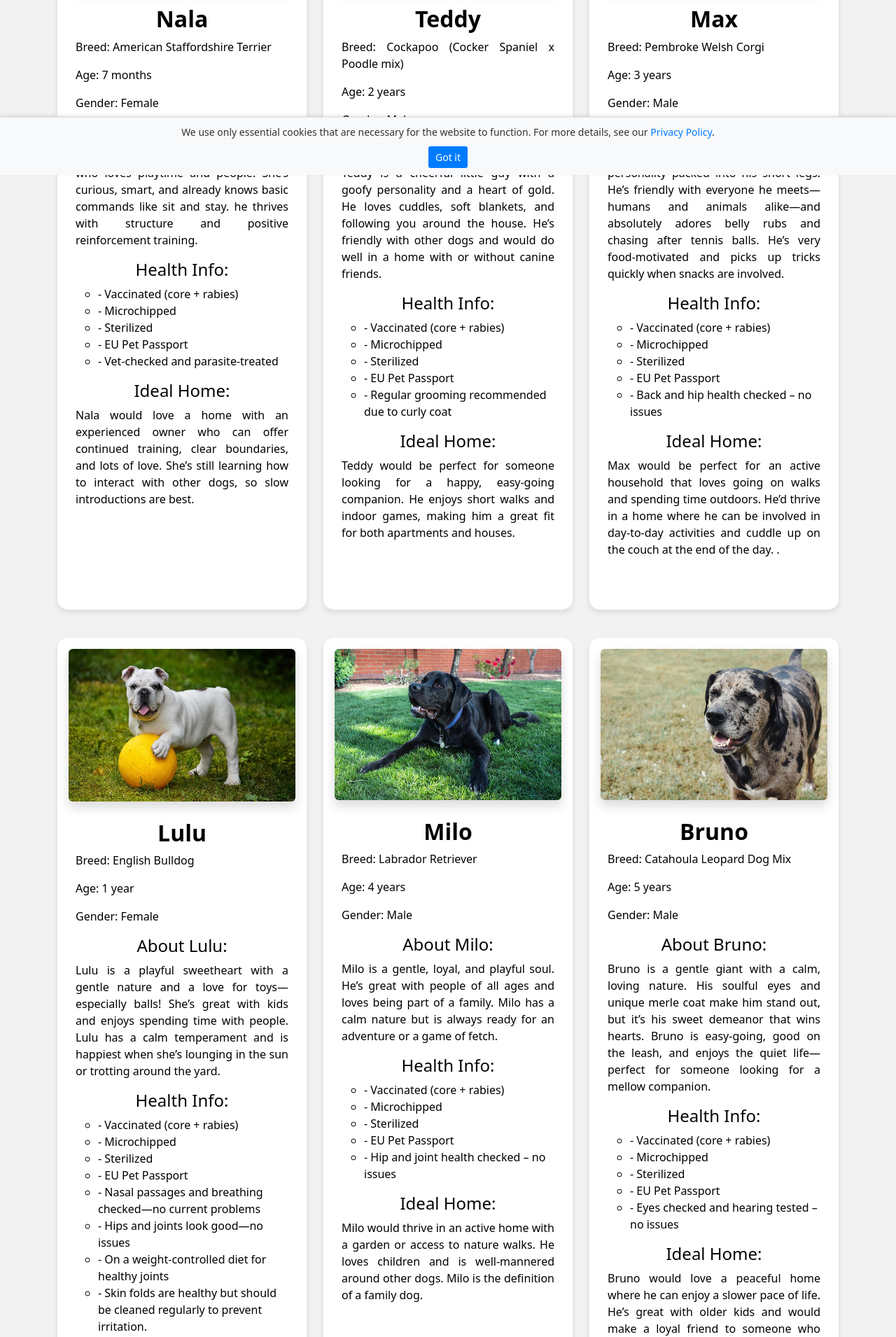
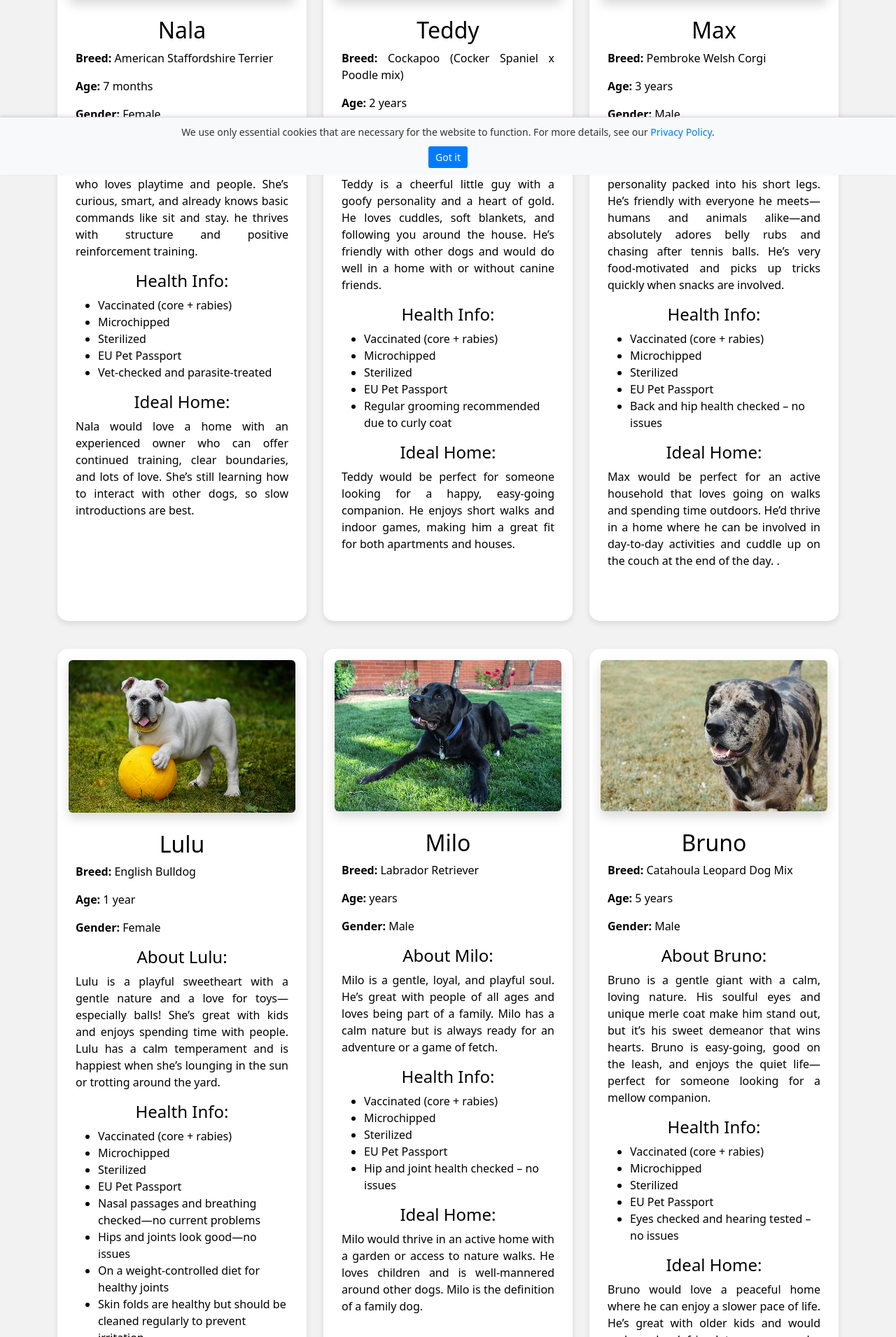
Before and after one commit to kristakorento/animal-rescue-adoption-website, a React (Vite) app: page /dog-profiles in a window 1280 px wide. Shown: the part 550-2460 px from the top of the page at 70% size. Built offline with nearby package versions, Linux system fonts and the light colour scheme.

Commit message:
Kristan sivujen padding korjaultu.

```diff
--- a/src/Nettisivujen_Koodit/DogProfiles.jsx
+++ b/src/Nettisivujen_Koodit/DogProfiles.jsx
@@ -12,9 +12,9 @@ import sekarotu from '../assets/images/sekarotu.jpg'
 function DogProfiles() {
   return (
     <div>
-      <div className="bg-color-yellow py-4">
+      <div className="bg-color-yellow py-4 p-5">
         <Container className="gx-5 gy-5">
-          <h1 className="text-center mb-4">Dogs</h1>
+          <h1 className="text-center mb-4 pb-3">Dogs</h1>
           <p className="text-center mb-5 yellow-text">
             Every dog at Hope Tails Rescue has a unique story and is looking for a loving forever home.
             Browse their profiles to learn more about their personalities, needs,
@@ -34,9 +34,9 @@ function DogProfiles() {
 
               <div className="text-container ">
                 <h2 className="mt-3 nimi-otsikko">Nala</h2>
-                <p className='normi-teskti'>Breed: American Staffordshire Terrier</p>
-                <p className='normi-teskti'>Age: 7 months</p>
-                <p className='normi-teskti'>Gender: Female </p>
+                <p className='normi-teskti'><b>Breed:</b> American Staffordshire Terrier</p>
+                <p className='normi-teskti'> <b>Age:</b>  7 months</p>
+                <p className='normi-teskti'> <b>Gender:</b> Female </p>
                 <h3 className='ala-otsikko'>About Nala:</h3>
                 <p className='normi-teskti'>Nala is a sweet and active young pup who loves playtime and people.
                   She’s curious, smart, and already knows basic commands like sit and stay.
@@ -45,11 +45,11 @@ function DogProfiles() {
 
                 <h3 className='ala-otsikko'>Health Info:</h3>
                 <ul>
-                  <li>- Vaccinated (core + rabies)</li>
-                  <li>- Microchipped</li>
-                  <li>- Sterilized</li>
-                  <li>- EU Pet Passport</li>
-                  <li>- Vet-checked and parasite-treated</li>
+                  <li>Vaccinated (core + rabies)</li>
+                  <li>Microchipped</li>
+                  <li>Sterilized</li>
+                  <li>EU Pet Passport</li>
+                  <li>Vet-checked and parasite-treated</li>
                 </ul>
 
                 <h3 className='ala-otsikko'>Ideal Home:</h3>
@@ -68,9 +68,9 @@ function DogProfiles() {
 
               <div className="text-container">
                 <h2 className="mt-3 nimi-otsikko">Teddy</h2>
-                <p className='normi-teskti'>Breed: Cockapoo (Cocker Spaniel x Poodle mix)</p>
-                <p className='normi-teskti'>Age: 2 years</p>
-                <p className='normi-teskti'>Gender: Male</p>
+                <p className='normi-teskti'> <b>Breed:</b> Cockapoo (Cocker Spaniel x Poodle mix)</p>
+                <p className='normi-teskti'> <b>Age:</b> 2 years</p>
+                <p className='normi-teskti'> <b>Gender:</b> Male</p>
                 <h3 className='ala-otsikko'>About Teddy:</h3>
                 <p className='normi-teskti'>Teddy is a cheerful little guy with a goofy personality and a heart of gold. He loves cuddles,
                   soft blankets, and following you around the house. He’s friendly with other dogs and would do well in a
@@ -79,11 +79,11 @@ function DogProfiles() {
 
                 <h3 className='ala-otsikko'>Health Info:</h3>
                 <ul>
-                  <li>- Vaccinated (core + rabies)</li>
-                  <li>- Microchipped</li>
-                  <li>- Sterilized</li>
-                  <li>- EU Pet Passport</li>
-                  <li>- Regular grooming recommended due to curly coat </li>
+                  <li>Vaccinated (core + rabies)</li>
+                  <li>Microchipped</li>
+                  <li>Sterilized</li>
+                  <li>EU Pet Passport</li>
+                  <li>Regular grooming recommended due to curly coat</li>
                 </ul>
 
                 <h3 className='ala-otsikko'>Ideal Home:</h3>
@@ -102,9 +102,9 @@ function DogProfiles() {
 
               <div className="text-container">
                 <h2 className="mt-3 nimi-otsikko">Max</h2>
-                <p className='normi-teskti'>Breed: Pembroke Welsh Corgi</p>
-                <p className='normi-teskti'>Age: 3 years</p>
-                <p className='normi-teskti'>Gender: Male</p>
+                <p className='normi-teskti'> <b>Breed:</b> Pembroke Welsh Corgi</p>
+                <p className='normi-teskti'> <b>Age:</b> 3 years</p>
+                <p className='normi-teskti'> <b>Gender:</b> Male</p>
                 <h3 className='ala-otsikko'>About Max:</h3>
                 <p className='normi-teskti'>Max is a cheerful little guy with a big personality packed into his short legs.
                   He’s friendly with everyone he meets—humans and animals alike—and absolutely adores belly rubs and
@@ -113,11 +113,11 @@ function DogProfiles() {
 
                 <h3 className='ala-otsikko'>Health Info:</h3>
                 <ul>
-                  <li>- Vaccinated (core + rabies)</li>
-                  <li>- Microchipped</li>
-                  <li>- Sterilized</li>
-                  <li>- EU Pet Passport</li>
-                  <li>- Back and hip health checked – no issues </li>
+                  <li>Vaccinated (core + rabies)</li>
+                  <li>Microchipped</li>
+                  <li>Sterilized</li>
+                  <li>EU Pet Passport</li>
+                  <li>Back and hip health checked – no issues </li>
                 </ul>
 
                 <h3 className='ala-otsikko'>Ideal Home:</h3>
@@ -136,9 +136,9 @@ function DogProfiles() {
 
               <div className="text-container">
                 <h2 className="mt-3 nimi-otsikko">Lulu</h2>
-                <p className='normi-teskti'>Breed: English Bulldog</p>
-                <p className='normi-teskti'>Age: 1 year</p>
-                <p className='normi-teskti'>Gender: Female</p>
+                <p className='normi-teskti'> <b>Breed:</b> English Bulldog</p>
+                <p className='normi-teskti'> <b>Age:</b> 1 year</p>
+                <p className='normi-teskti'> <b>Gender:</b> Female</p>
                 <h3 className='ala-otsikko'>About Lulu:</h3>
                 <p className='normi-teskti'>
                 Lulu is a playful sweetheart with a gentle nature and a love for toys—especially balls!
@@ -148,14 +148,14 @@ function DogProfiles() {
 
                 <h3 className='ala-otsikko'>Health Info:</h3>
                 <ul>
-                  <li>- Vaccinated (core + rabies)</li>
-                  <li>- Microchipped</li>
-                  <li>- Sterilized</li>
-                  <li>- EU Pet Passport</li>
-                  <li>- Nasal passages and breathing checked—no current problems</li>
-                  <li>- Hips and joints look good—no issues</li>
-                  <li>- On a weight-controlled diet for healthy joints</li>
-                  <li>- Skin folds are healthy but should be cleaned regularly to prevent irritation.</li>
+                  <li>Vaccinated (core + rabies)</li>
+                  <li>Microchipped</li>
+                  <li>Sterilized</li>
+                  <li>EU Pet Passport</li>
+                  <li>Nasal passages and breathing checked—no current problems</li>
+                  <li>Hips and joints look good—no issues</li>
+                  <li>On a weight-controlled diet for healthy joints</li>
+                  <li>Skin folds are healthy but should be cleaned regularly to prevent irritation.</li>
                 </ul>
 
                 <h3 className='ala-otsikko'>Ideal Home:</h3>
@@ -174,9 +174,9 @@ function DogProfiles() {
 
               <div className="text-container">
                 <h2 className="mt-3 nimi-otsikko">Milo</h2>
-                <p className='normi-teskti'>Breed: Labrador Retriever</p>
-                <p className='normi-teskti'>Age: 4 years</p>
-                <p className='normi-teskti'>Gender: Male</p>
+                <p className='normi-teskti'> <b>Breed:</b> Labrador Retriever</p>
+                <p className='normi-teskti'> <b>Age:</b> years</p>
+                <p className='normi-teskti'> <b>Gender:</b> Male</p>
                 <h3 className='ala-otsikko'>About Milo:</h3>
                 <p className='normi-teskti'>
                 Milo is a gentle, loyal, and playful soul. He’s great with people of all ages and loves being part of a family.
@@ -185,11 +185,11 @@ function DogProfiles() {
 
                 <h3 className='ala-otsikko'>Health Info:</h3>
                 <ul>
-                  <li>- Vaccinated (core + rabies)</li>
-                  <li>- Microchipped</li>
-                  <li>- Sterilized</li>
-                  <li>- EU Pet Passport</li>
-                  <li>- Hip and joint health checked – no issues</li>
+                  <li>Vaccinated (core + rabies)</li>
+                  <li>Microchipped</li>
+                  <li>Sterilized</li>
+                  <li>EU Pet Passport</li>
+                  <li>Hip and joint health checked – no issues</li>
                 </ul>
 
                 <h3 className='ala-otsikko'>Ideal Home:</h3>
@@ -208,9 +208,9 @@ function DogProfiles() {
 
               <div className="text-container">
                 <h2 className="mt-3 nimi-otsikko">Bruno</h2>
-                <p className='normi-teskti'>Breed: Catahoula Leopard Dog Mix</p>
-                <p className='normi-teskti'>Age: 5 years</p>
-                <p className='normi-teskti'>Gender: Male</p>
+                <p className='normi-teskti'> <b>Breed:</b> Catahoula Leopard Dog Mix</p>
+                <p className='normi-teskti'> <b>Age:</b> 5 years</p>
+                <p className='normi-teskti'> <b>Gender:</b> Male</p>
                 <h3 className='ala-otsikko'>About Bruno:</h3>
                 <p className='normi-teskti'>
                 Bruno is a gentle giant with a calm, loving nature. His soulful eyes and unique merle coat make him stand out,
@@ -220,11 +220,11 @@ function DogProfiles() {
 
                 <h3 className='ala-otsikko'>Health Info:</h3>
                 <ul>
-                  <li>- Vaccinated (core + rabies)</li>
-                  <li>- Microchipped</li>
-                  <li>- Sterilized</li>
-                  <li>- EU Pet Passport</li>
-                  <li>- Eyes checked and hearing tested – no issues</li>
+                  <li>Vaccinated (core + rabies)</li>
+                  <li>Microchipped</li>
+                  <li>Sterilized</li>
+                  <li>EU Pet Passport</li>
+                  <li>Eyes checked and hearing tested – no issues</li>
                 </ul>
 
                 <h3 className='ala-otsikko'>Ideal Home:</h3>
@@ -245,9 +245,9 @@ function DogProfiles() {
 
               <div className="text-container">
                 <h2 className="mt-3 nimi-otsikko">Nova</h2>
-                <p className='normi-teskti'>Breed: Golden Retriever Mix</p>
-                <p className='normi-teskti'>Age: 9 months</p>
-                <p className='normi-teskti'>Gender: Female</p>
+                <p className='normi-teskti'> <b>Breed:</b> Golden Retriever Mix</p>
+                <p className='normi-teskti'> <b>Age:</b> 9 months</p>
+                <p className='normi-teskti'> <b>Gender:</b> Female</p>
                 <h3 className='ala-otsikko'>About Nova:</h3>
                 <p className='normi-teskti'>
                 Nova is a gentle and curious young pup with a soft heart and a sweet temperament.
@@ -258,12 +258,12 @@ function DogProfiles() {
 
                 <h3 className='ala-otsikko'>Health Info:</h3>
                 <ul>
-                  <li>- Vaccinated (core + rabies)</li>
-                  <li>- Microchipped</li>
-                  <li>- Sterilized</li>
-                  <li>- EU Pet Passport</li>
-                  <li>- Hip and elbow joints examined – no issues</li>
-                  <li>- Eyes and heart checked  – clear so far</li>
+                  <li>Vaccinated (core + rabies)</li>
+                  <li>Microchipped</li>
+                  <li>Sterilized</li>
+                  <li>EU Pet Passport</li>
+                  <li>Hip and elbow joints examined – no issues</li>
+                  <li>Eyes and heart checked  – clear so far</li>
                 </ul>
 
                 <h3 className='ala-otsikko'>Ideal Home:</h3>
--- a/src/Nettisivujen_Tyylit/DogProfiles.css
+++ b/src/Nettisivujen_Tyylit/DogProfiles.css
@@ -38,9 +38,9 @@ body {
 }
 ul{
   color: black;
+  list-style: disc;
 }
 .nimi-otsikko {
-  font-weight: bold;
   color: black;
 }
 .ala-otsikko {
--- a/src/Nettisivujen_Tyylit/PrivacyPolicy.css
+++ b/src/Nettisivujen_Tyylit/PrivacyPolicy.css
@@ -11,9 +11,6 @@
     margin: 0;
     padding: 0;
     /* width: 100%; */
-  }
-  h1{
-    font-weight: bold;
   }
   /* p{
     text-align: justify;
```
Also changed, not shown: src/Nettisivujen_Koodit/ContactDetails.jsx (+16 -25 lines), src/Nettisivujen_Koodit/FeesAndProcess.jsx (+22 -23 lines), src/Nettisivujen_Koodit/Policies.jsx (+17 -17 lines), src/Nettisivujen_Koodit/PrivacyPolicy.jsx (+10 -10 lines), src/Nettisivujen_Koodit/TrialAdoption.jsx (+15 -15 lines).
